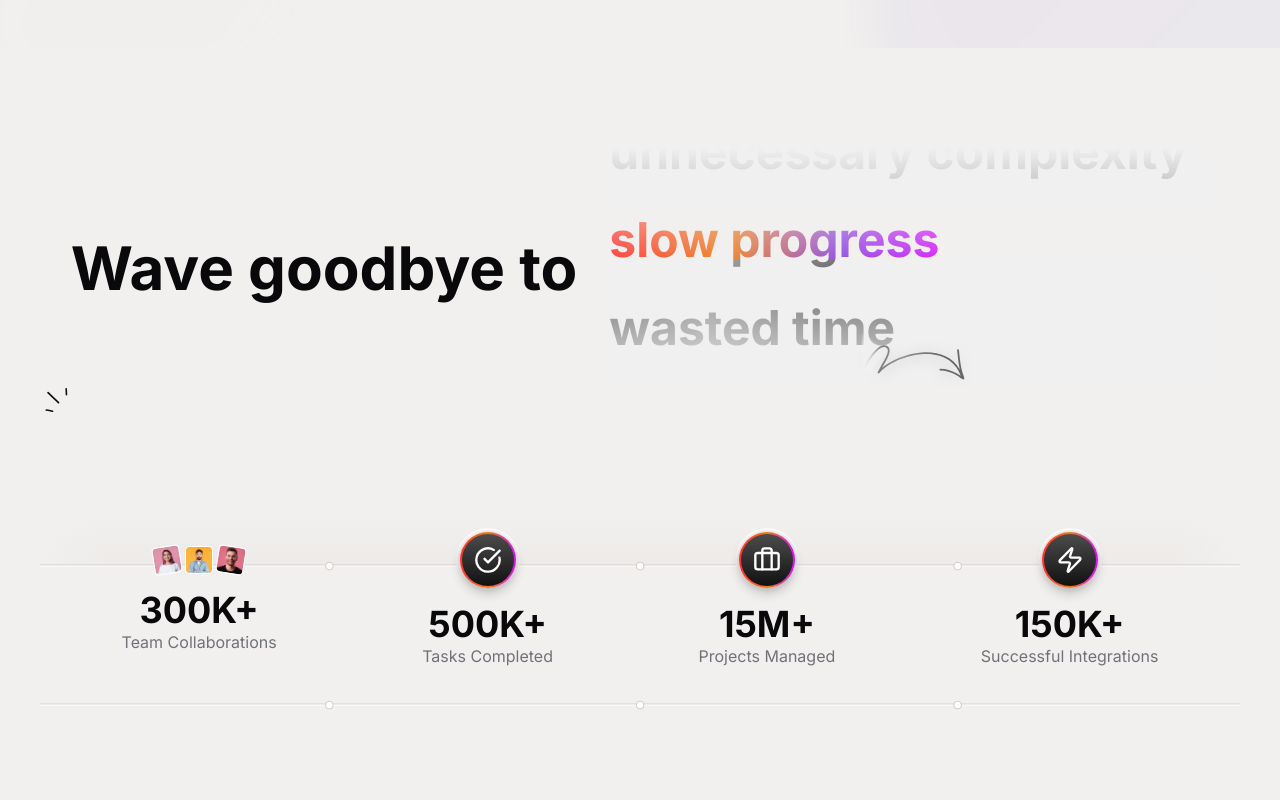
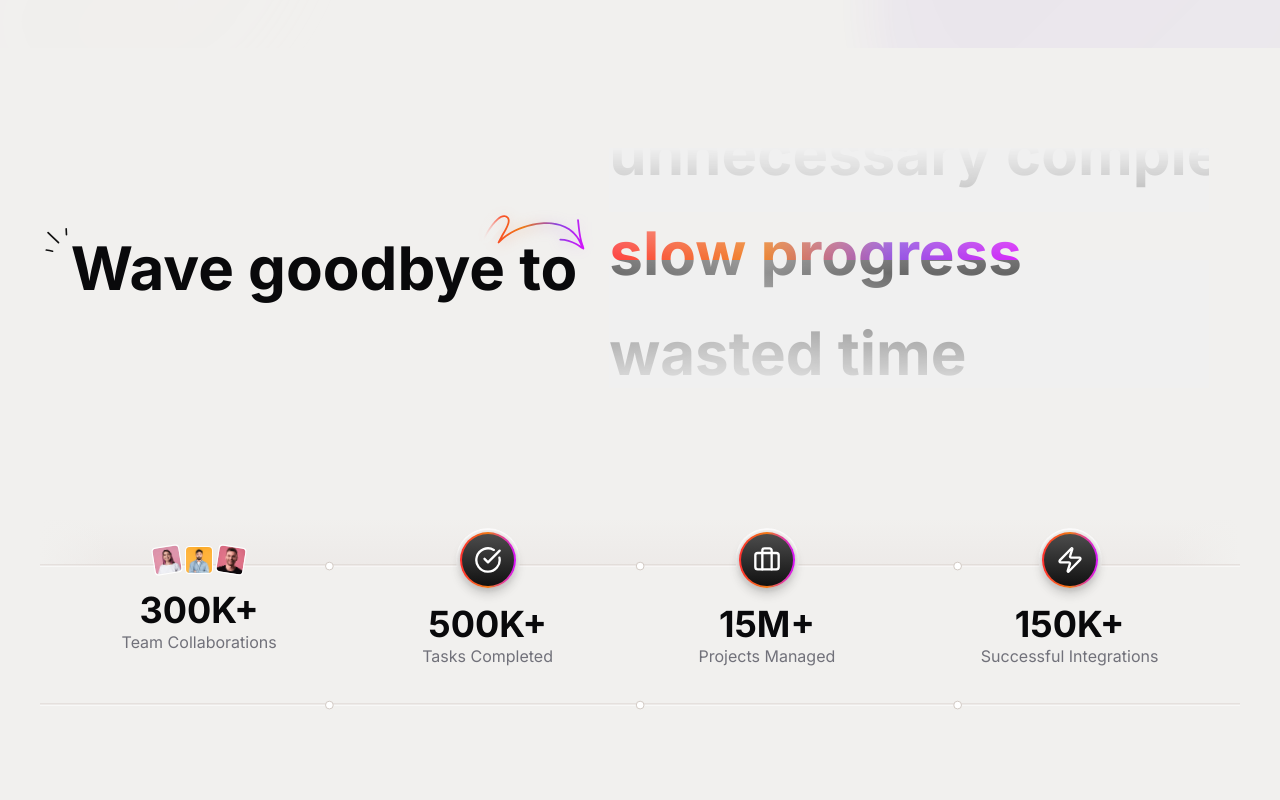
Before and after one commit to OmniCommsAI/omnicommsai-landingpg, a React (Vite) app: page / in a window 1280 px wide. Shown: the part 4360-5160 px from the top of the page. Built offline with nearby package versions, Linux system fonts and the light colour scheme; the HTML template or start-up script is replaced by a standard one.

Commit message:
Code edited in Lovable Code Editor

```diff
--- a/src/components/WaveGoodbyeSection.tsx
+++ b/src/components/WaveGoodbyeSection.tsx
@@ -57,7 +57,7 @@ const WaveGoodbyeSection = () => {
           <div className="relative flex flex-col lg:flex-row items-center justify-center gap-5 lg:gap-8 w-full max-w-6xl">
             {/* Decorative elements and heading container */}
             <div className="relative w-auto flex items-center h-60 lg:h-auto">
-              <div className="lg:block absolute w-6 h-6 z-10" style={{ left: '-26px', top: '150px' }}>
+              <div className="lg:block absolute w-6 h-6 z-10" style={{ left: '-26px', top: '-10px' }}>
                 <img
                   src={waveGoodbyeIcon1}
                   alt="Decorative wave"
@@ -65,7 +65,7 @@ const WaveGoodbyeSection = () => {
                 />
               </div>
 
-              <div className="lg:block absolute w-32 h-32 z-10" style={{ right: '-400px', top: '60px' }}>
+              <div className="lg:block absolute w-32 h-32 z-10" style={{ right: '-20px', top: '-70px' }}>
                 <img
                   src={waveGoodbyeIcon2}
                   alt="Decorative element"
@@ -94,7 +94,7 @@ const WaveGoodbyeSection = () => {
                 <div className="flex flex-col items-start gap-2 animate-scroll-vertical">
                   {[...waveGoodbyeItems, ...waveGoodbyeItems].map((item, index) => (
                     <div key={index} className="flex items-center gap-2 py-4 w-full">
-                      <h2 className="text-3xl sm:text-4xl md:text-5xl lg:text-5xl font-bold whitespace-nowrap">
+                      <h2 className="text-3xl sm:text-4xl md:text-5xl lg:text-6xl font-bold whitespace-nowrap">
                         <span
                           className="bg-gradient-to-r from-[rgb(255,46,46)] via-[rgb(238,123,22)] via-[rgb(138,67,225)] to-[rgb(213,16,252)] bg-clip-text text-transparent"
                           style={{
```
